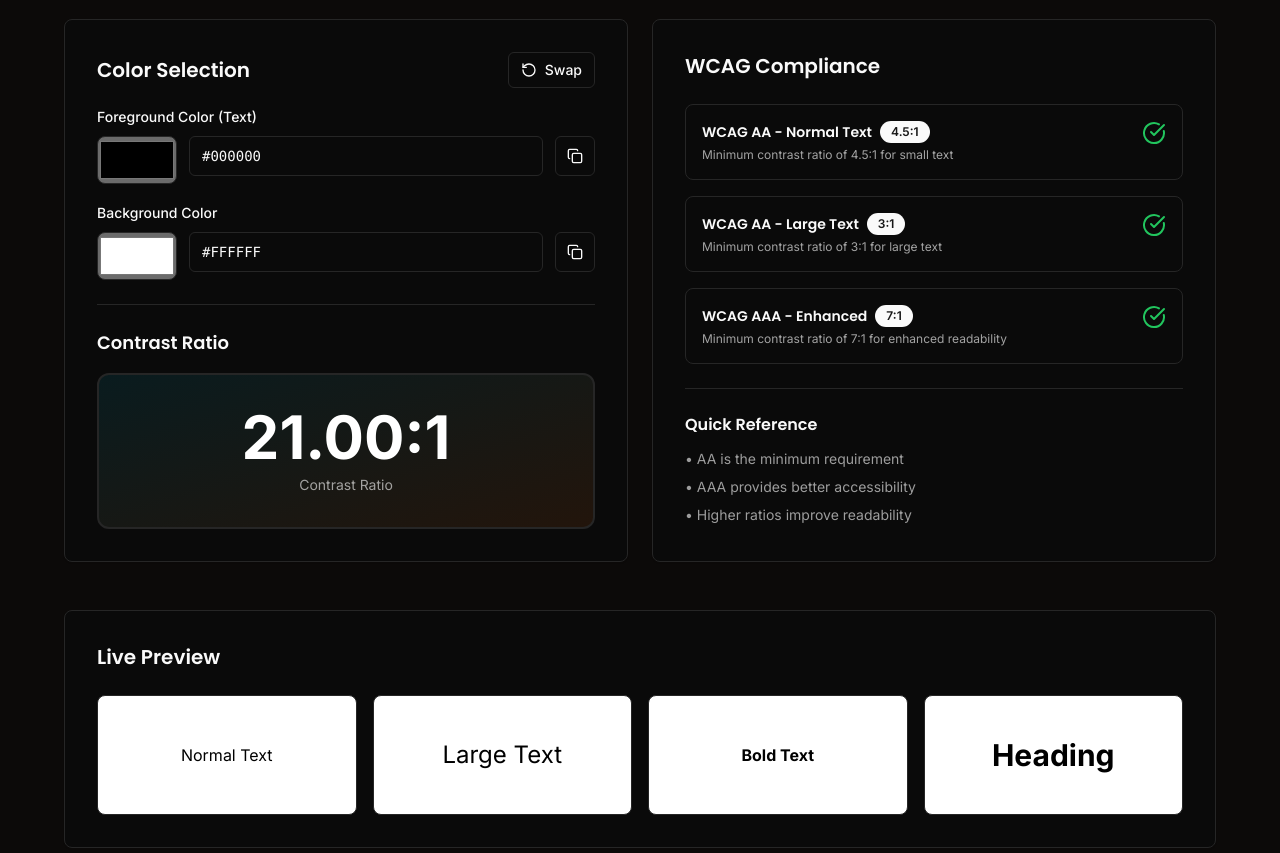
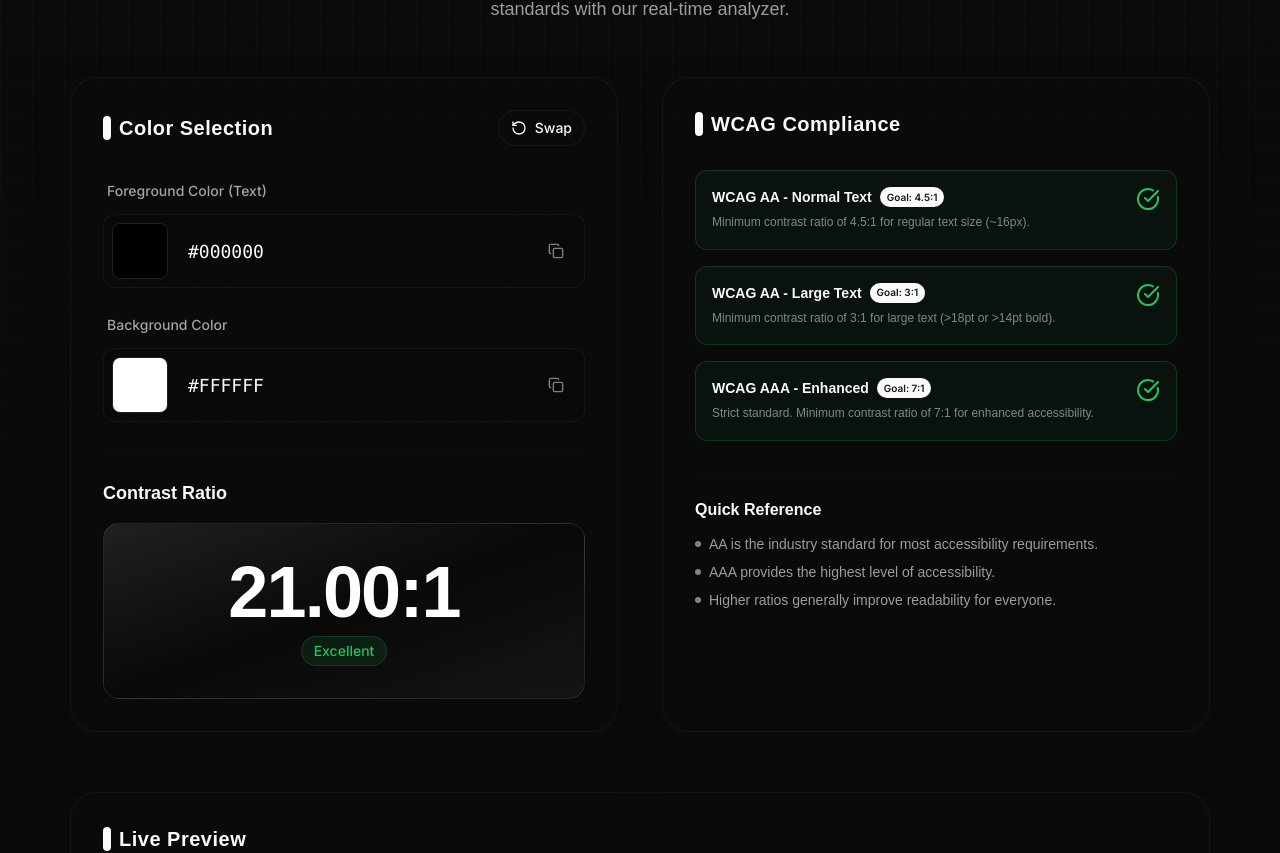
Before and after one commit to codewithdhruba01/ColorPicker, a Next.js app: page /contrast-checker in a window 1280 px wide. Shown: the part 269-1122 px from the top of the page. Built offline with nearby package versions, Linux system fonts and the light colour scheme; no server answers; a web font is replaced by a local one.

Commit message:
feat: enhance Contrast Checker UI with new background patterns, updated typography, refined color input components, and improved card styling.

```diff
--- a/app/contrast-checker/page.tsx
+++ b/app/contrast-checker/page.tsx
@@ -37,69 +37,77 @@
   };
 
   return (
-    <div className="min-h-screen bg-background dark:bg-stone-950 flex flex-col">
-      <div className="absolute inset-0 "></div>
+    <div className="min-h-screen bg-background dark:bg-stone-950 flex flex-col font-sans selection:bg-primary/20">
+      <div className="absolute inset-0 bg-[linear-gradient(to_right,#80808012_1px,transparent_1px),linear-gradient(to_bottom,#80808012_1px,transparent_1px)] bg-[size:32px_32px] pointer-events-none" />
+      <div className="absolute inset-0 bg-gradient-to-b from-transparent via-background/50 to-background pointer-events-none" />
 
       <div className="relative z-10 flex-1 flex flex-col">
         {/* Navbar stays static */}
         <Navbar />
 
         {/* Page Content */}
-        <main className="flex-1 container mx-auto px-4 pt-36 sm:pt-40">
-          <div className="max-w-6xl mx-auto space-y-8 sm:space-y-12">
+        <main className="flex-1 container mx-auto px-4 pt-32 sm:pt-40 pb-20">
+          <div className="max-w-6xl mx-auto space-y-12">
             {/* Header Section */}
             <motion.div
-              className="text-center space-y-2"
-              initial={{ opacity: 0, y: 40 }}
+              className="text-center space-y-4"
+              initial={{ opacity: 0, y: 30 }}
               whileInView={{ opacity: 1, y: 0 }}
               viewport={{ once: true, amount: 0.2 }}
               transition={{ duration: 0.8, ease: "easeOut" }}
             >
-              <h1 className="text-3xl sm:text-4xl md:text-5xl font-bold text-foreground dark:text-white">
+              <h1 className="text-4xl sm:text-5xl md:text-6xl font-bold font-clash-grotesk text-foreground dark:text-white tracking-tight">
                 Contrast Checker
               </h1>
-              <p className="text-sm sm:text-base text-muted-foreground dark:text-white/60 max-w-2xl mx-auto">
-                Check color contrast ratios and ensure your designs meet WCAG
-                accessibility standards
+              <p className="text-base sm:text-lg text-muted-foreground font-ranade dark:text-white/60 max-w-2xl mx-auto leading-relaxed">
+                Check color contrast ratios and ensure your designs meet WCAG accessibility standards with our real-time analyzer.
               </p>
             </motion.div>
 
             {/* Color Selection + WCAG Compliance */}
             <motion.div
-              className="grid lg:grid-cols-2 gap-6"
-              initial={{ opacity: 0, y: 50 }}
-              whileInView={{ opacity: 1, y: 0 }}
+              className="grid lg:grid-cols-2 gap-8"
+              initial={{ opacity: 0, y: 40, filter: "blur(10px)" }}
+              whileInView={{ opacity: 1, y: 0, filter: "blur(0px)" }}
               viewport={{ once: true, amount: 0.2 }}
-              transition={{ duration: 0.9, ease: "easeOut" }}
+              transition={{ duration: 0.8, ease: "circOut" }}
             >
               {/* Color Selection Card */}
-              <Card className="p-6 sm:p-8 space-y-6">
-                <div className="space-y-4">
+              <Card className="p-1.5 border-none bg-background/50 backdrop-blur-3xl shadow-2xl rounded-[2rem] overflow-hidden order-1 lg:order-none">
+                <div className="bg-card/40 border border-white/10 dark:border-white/5 rounded-[1.7rem] p-6 sm:p-8 space-y-8 h-full flex flex-col">
+
                   <div className="flex items-center justify-between">
-                    <h2 className="text-xl font-semibold">Color Selection</h2>
+                    <h2 className="text-xl font-semibold font-clash-grotesk tracking-wide flex items-center gap-2">
+                      <span className="w-2 h-6 bg-primary rounded-full inline-block" />
+                      Color Selection
+                    </h2>
                     <Button
                       variant="outline"
                       size="sm"
                       onClick={swapColors}
-                      className="gap-2"
+                      className="gap-2 rounded-full border-border/50 hover:bg-muted/50 transition-all hover:rotate-180"
                     >
                       <RotateCcw className="w-4 h-4" /> Swap
                     </Button>
                   </div>
 
-                  <div className="space-y-4">
+                  <div className="space-y-6 flex-1">
                     {/* Foreground Color */}
-                    <div className="space-y-2">
-                      <Label htmlFor="foreground">
+                    <div className="space-y-3">
+                      <Label htmlFor="foreground" className="text-muted-foreground font-medium pl-1">
                         Foreground Color (Text)
                       </Label>
-                      <div className="flex gap-3">
+                      <div className="flex items-center gap-3 bg-background/30 p-2 rounded-xl border border-white/5 shadow-sm">
+                        <div className="relative w-14 h-14 rounded-lg overflow-hidden shrink-0 border border-white/10 shadow-inner group">
                           <input
                             type="color"
                             value={foregroundColor}
                             onChange={(e) => setForegroundColor(e.target.value)}
-                          className="w-20 h-12 rounded-lg cursor-pointer border"
+                            className="absolute -top-[50%] -left-[50%] w-[200%] h-[200%] cursor-pointer p-0 m-0 opacity-0 z-10"
                           />
+                          <div className="w-full h-full" style={{ backgroundColor: foregroundColor }} />
+                        </div>
+
                         <Input
                           id="foreground"
                           value={foregroundColor.toUpperCase()}
@@ -108,28 +116,33 @@
                             if (/^#[0-9A-F]{0,6}$/i.test(value))
                               setForegroundColor(value);
                           }}
-                          className="flex-1 font-mono"
+                          className="flex-1 font-mono bg-transparent border-none focus-visible:ring-0 text-lg font-medium px-2"
                         />
                         <Button
-                          variant="outline"
+                          variant="ghost"
                           size="icon"
                           onClick={() => copyToClipboard(foregroundColor)}
+                          className="hover:bg-muted/20"
                         >
-                          <Copy className="w-4 h-4" />
+                          <Copy className="w-4 h-4 opacity-50" />
                         </Button>
                       </div>
                     </div>
 
                     {/* Background Color */}
-                    <div className="space-y-2">
-                      <Label htmlFor="background">Background Color</Label>
-                      <div className="flex gap-3">
+                    <div className="space-y-3">
+                      <Label htmlFor="background" className="text-muted-foreground font-medium pl-1">Background Color</Label>
+                      <div className="flex items-center gap-3 bg-background/30 p-2 rounded-xl border border-white/5 shadow-sm">
+                        <div className="relative w-14 h-14 rounded-lg overflow-hidden shrink-0 border border-white/10 shadow-inner group">
                           <input
                             type="color"
                             value={backgroundColor}
                             onChange={(e) => setBackgroundColor(e.target.value)}
-                          className="w-20 h-12 rounded-lg cursor-pointer border"
+                            className="absolute -top-[50%] -left-[50%] w-[200%] h-[200%] cursor-pointer p-0 m-0 opacity-0 z-10"
                           />
+                          <div className="w-full h-full" style={{ backgroundColor: backgroundColor }} />
+                        </div>
+
                         <Input
                           id="background"
                           value={backgroundColor.toUpperCase()}
@@ -138,67 +151,74 @@
                             if (/^#[0-9A-F]{0,6}$/i.test(value))
                               setBackgroundColor(value);
                           }}
-                          className="flex-1 font-mono"
+                          className="flex-1 font-mono bg-transparent border-none focus-visible:ring-0 text-lg font-medium px-2"
                         />
                         <Button
-                          variant="outline"
+                          variant="ghost"
                           size="icon"
                           onClick={() => copyToClipboard(backgroundColor)}
+                          className="hover:bg-muted/20"
                         >
-                          <Copy className="w-4 h-4" />
+                          <Copy className="w-4 h-4 opacity-50" />
                         </Button>
                       </div>
                     </div>
                   </div>
-                </div>
 
-                <div className="pt-6 border-t space-y-4">
-                  <h3 className="font-semibold text-lg">Contrast Ratio</h3>
-                  <div className="text-center p-8 rounded-xl bg-gradient-to-br from-cyan-500/10 to-orange-500/10 border-2">
-                    <div className="text-5xl sm:text-6xl font-bold text-foreground dark:text-white mb-2">
+                  <div className="pt-6 border-t border-border/10 space-y-4">
+                    <h3 className="font-semibold text-lg font-clash-grotesk">Contrast Ratio</h3>
+                    <div className="text-center p-8 rounded-2xl bg-gradient-to-br from-primary/10 via-background/20 to-primary/5 border border-primary/10 shadow-inner backdrop-blur-sm relative overflow-hidden group">
+                      <div className="absolute inset-0 bg-gradient-to-r from-transparent via-white/5 to-transparent -translate-x-full group-hover:translate-x-full transition-transform duration-1000" />
+                      <div className="text-5xl sm:text-7xl font-bold text-foreground dark:text-white mb-2 font-clash-grotesk tracking-tight">
                         {contrastRatio.toFixed(2)}:1
                       </div>
-                    <div className="text-sm text-muted-foreground dark:text-white/60">
-                      Contrast Ratio
+                      <div className={`text-sm font-medium px-3 py-1 rounded-full border inline-block ${contrastRatio >= 4.5 ? 'bg-green-500/10 text-green-500 border-green-500/20' : 'bg-red-500/10 text-red-500 border-red-500/20'}`}>
+                        {contrastRatio >= 7 ? "Excellent" : contrastRatio >= 4.5 ? "Good" : "Poor"}
+                      </div>
                     </div>
                   </div>
                 </div>
               </Card>
 
               {/* WCAG Compliance Card */}
-              <Card className="p-6 sm:p-8 space-y-6">
-                <h2 className="text-xl font-semibold">WCAG Compliance</h2>
+              <Card className="p-1.5 border-none bg-background/50 backdrop-blur-3xl shadow-2xl rounded-[2rem] overflow-hidden order-2 lg:order-none">
+                <div className="bg-card/40 border border-white/10 dark:border-white/5 rounded-[1.7rem] p-6 sm:p-8 space-y-8 h-full">
+                  <h2 className="text-xl font-semibold font-clash-grotesk tracking-wide flex items-center gap-2">
+                    <span className="w-2 h-6 bg-primary rounded-full inline-block" />
+                    WCAG Compliance
+                  </h2>
 
                   <div className="space-y-4">
                     <ComplianceCard
                       title="WCAG AA - Normal Text"
-                    description="Minimum contrast ratio of 4.5:1 for small text"
+                      description="Minimum contrast ratio of 4.5:1 for regular text size (~16px)."
                       ratio="4.5:1"
                       passes={wcagAANormal}
                       currentRatio={contrastRatio}
                     />
                     <ComplianceCard
                       title="WCAG AA - Large Text"
-                    description="Minimum contrast ratio of 3:1 for large text"
+                      description="Minimum contrast ratio of 3:1 for large text (>18pt or >14pt bold)."
                       ratio="3:1"
                       passes={wcagAALarge}
                       currentRatio={contrastRatio}
                     />
                     <ComplianceCard
                       title="WCAG AAA - Enhanced"
-                    description="Minimum contrast ratio of 7:1 for enhanced readability"
+                      description="Strict standard. Minimum contrast ratio of 7:1 for enhanced accessibility."
                       ratio="7:1"
                       passes={wcagAAA}
                       currentRatio={contrastRatio}
                     />
                   </div>
 
-                <div className="pt-6 border-t">
-                  <h3 className="font-semibold mb-3">Quick Reference</h3>
-                  <div className="space-y-2 text-sm text-muted-foreground dark:text-white/60">
-                    <p>• AA is the minimum requirement</p>
-                    <p>• AAA provides better accessibility</p>
-                    <p>• Higher ratios improve readability</p>
+                  <div className="pt-6 border-t border-border/10">
+                    <h3 className="font-semibold mb-3 font-clash-grotesk">Quick Reference</h3>
+                    <div className="space-y-2 text-sm text-muted-foreground dark:text-white/60 font-ranade">
+                      <p className="flex items-center gap-2"><div className="w-1.5 h-1.5 rounded-full bg-primary/50" />AA is the industry standard for most accessibility requirements.</p>
+                      <p className="flex items-center gap-2"><div className="w-1.5 h-1.5 rounded-full bg-primary/50" />AAA provides the highest level of accessibility.</p>
+                      <p className="flex items-center gap-2"><div className="w-1.5 h-1.5 rounded-full bg-primary/50" />Higher ratios generally improve readability for everyone.</p>
+                    </div>
                   </div>
                 </div>
               </Card>
@@ -206,38 +226,47 @@
 
             {/* Live Preview */}
             <motion.div
-              initial={{ opacity: 0, y: 60 }}
-              whileInView={{ opacity: 1, y: 0 }}
+              initial={{ opacity: 0, y: 60, filter: "blur(10px)" }}
+              whileInView={{ opacity: 1, y: 0, filter: "blur(0px)" }}
               viewport={{ once: true, amount: 0.2 }}
               transition={{ duration: 0.8, ease: "easeOut" }}
             >
-              <Card className="p-6 sm:p-8">
-                <h2 className="text-xl font-semibold mb-6">Live Preview</h2>
-                <div className="grid sm:grid-cols-2 lg:grid-cols-4 gap-4">
+              <Card className="p-1.5 border-none bg-background/50 backdrop-blur-3xl shadow-2xl rounded-[2rem] overflow-hidden">
+                <div className="bg-card/40 border border-white/10 dark:border-white/5 rounded-[1.7rem] p-6 sm:p-8">
+                  <h2 className="text-xl font-semibold mb-8 font-clash-grotesk tracking-wide flex items-center gap-2">
+                    <span className="w-2 h-6 bg-primary rounded-full inline-block" />
+                    Live Preview
+                  </h2>
+                  <div className="grid sm:grid-cols-2 lg:grid-cols-4 gap-6">
                     <PreviewCard
                       bg={backgroundColor}
                       fg={foregroundColor}
                       title="Normal Text"
+                      subtitle="Standard body text size"
                       size="text-base"
                     />
                     <PreviewCard
                       bg={backgroundColor}
                       fg={foregroundColor}
                       title="Large Text"
+                      subtitle="Subheadings and highlights"
                       size="text-2xl"
                     />
                     <PreviewCard
                       bg={backgroundColor}
                       fg={foregroundColor}
                       title="Bold Text"
+                      subtitle="Emphasized content"
                       size="text-base font-bold"
                     />
                     <PreviewCard
                       bg={backgroundColor}
                       fg={foregroundColor}
                       title="Heading"
+                      subtitle="Main page titles"
                       size="text-3xl font-bold"
                     />
+                  </div>
                 </div>
               </Card>
             </motion.div>
@@ -267,44 +296,46 @@
   currentRatio,
 }: any) {
   return (
-    <div className="p-4 rounded-lg border bg-card space-y-2">
+    <div className={`p-4 rounded-xl border transition-all duration-300 ${passes ? "bg-green-500/5 border-green-500/20" : "bg-red-500/5 border-red-500/20"}`}>
       <div className="flex items-start justify-between gap-4">
         <div className="flex-1">
-          <div className="flex items-center gap-2 mb-1">
-            <h4 className="font-semibold text-sm">{title}</h4>
+          <div className="flex items-center gap-2 mb-1.5">
+            <h4 className="font-semibold text-sm font-clash-grotesk">{title}</h4>
             <Badge
-              variant={passes ? "default" : "secondary"}
-              className="text-xs"
+              variant={passes ? "default" : "destructive"}
+              className="text-[10px] px-1.5 py-0 h-5"
             >
-              {ratio}
+              Goal: {ratio}
             </Badge>
           </div>
-          <p className="text-xs text-muted-foreground">{description}</p>
+          <p className="text-xs text-muted-foreground leading-relaxed font-ranade opacity-80">{description}</p>
         </div>
         {passes ? (
-          <CheckCircle className="w-6 h-6 text-green-500" />
+          <CheckCircle className="w-6 h-6 text-green-500 shrink-0" />
         ) : (
-          <AlertCircle className="w-6 h-6 text-orange-500" />
+          <AlertCircle className="w-6 h-6 text-red-500 shrink-0" />
         )}
       </div>
       {!passes && (
-        <p className="text-xs text-orange-600 dark:text-orange-400">
-          Need {(parseFloat(ratio) - currentRatio).toFixed(2)} more contrast to
-          pass
+        <p className="text-xs text-red-600 dark:text-red-400 mt-2 font-medium bg-red-500/10 inline-block px-2 py-0.5 rounded-md">
+          Need +{(parseFloat(ratio) - currentRatio).toFixed(2)} more contrast
         </p>
       )}
     </div>
   );
 }
 
-function PreviewCard({ bg, fg, title, size }: any) {
+function PreviewCard({ bg, fg, title, subtitle, size }: any) {
   return (
     <div
-      className="p-6 rounded-lg border min-h-[120px] flex items-center justify-center"
-      style={{ backgroundColor: bg }}
+      className="p-6 rounded-2xl border min-h-[160px] flex flex-col items-center justify-center text-center shadow-lg transition-transform hover:scale-[1.02] duration-300"
+      style={{ backgroundColor: bg, borderColor: 'transparent' }}
     >
-      <p className={`${size} text-center`} style={{ color: fg }}>
+      <p className={`${size} mb-2`} style={{ color: fg }}>
         {title}
+      </p>
+      <p className="text-xs opacity-70" style={{ color: fg }}>
+        {subtitle}
       </p>
     </div>
   );
```
Lines whose indentation alone changed are shown as unchanged.
